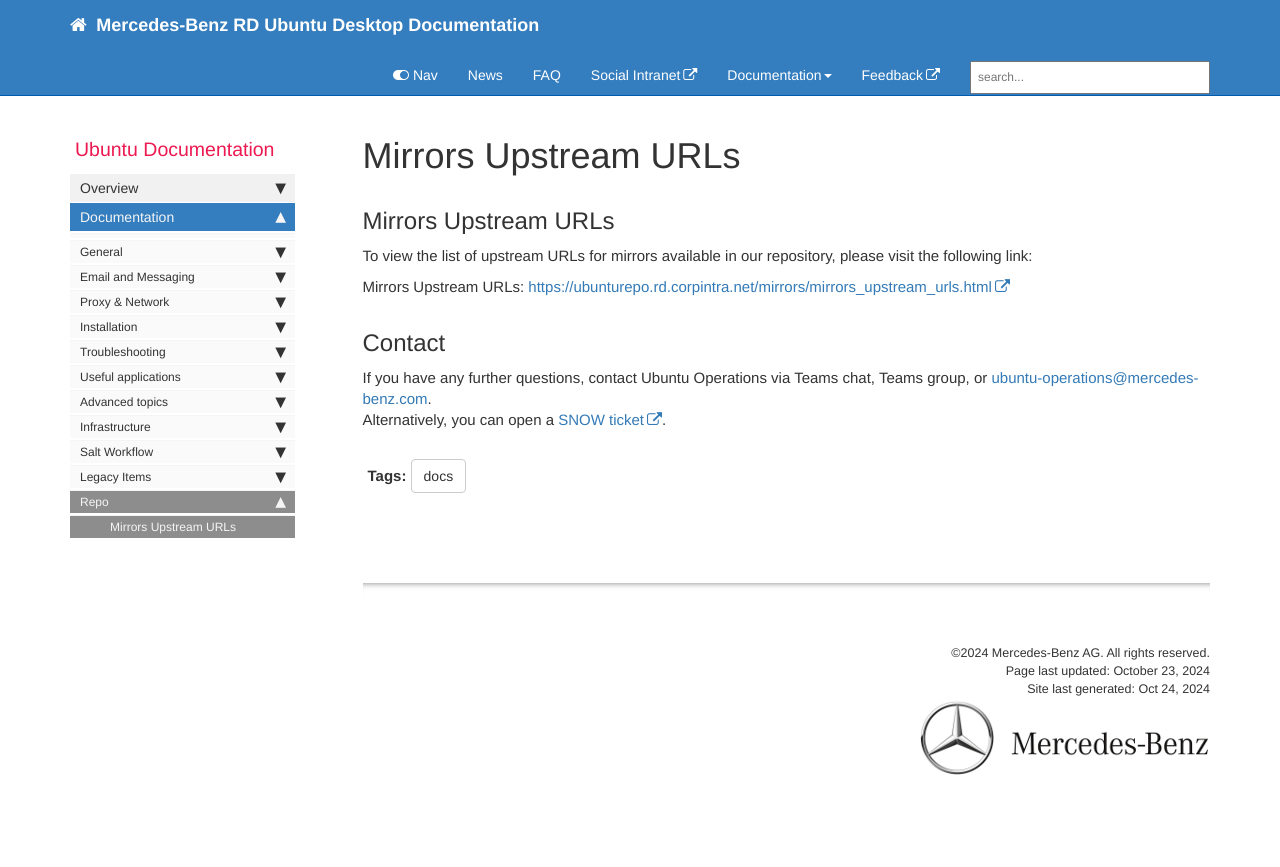
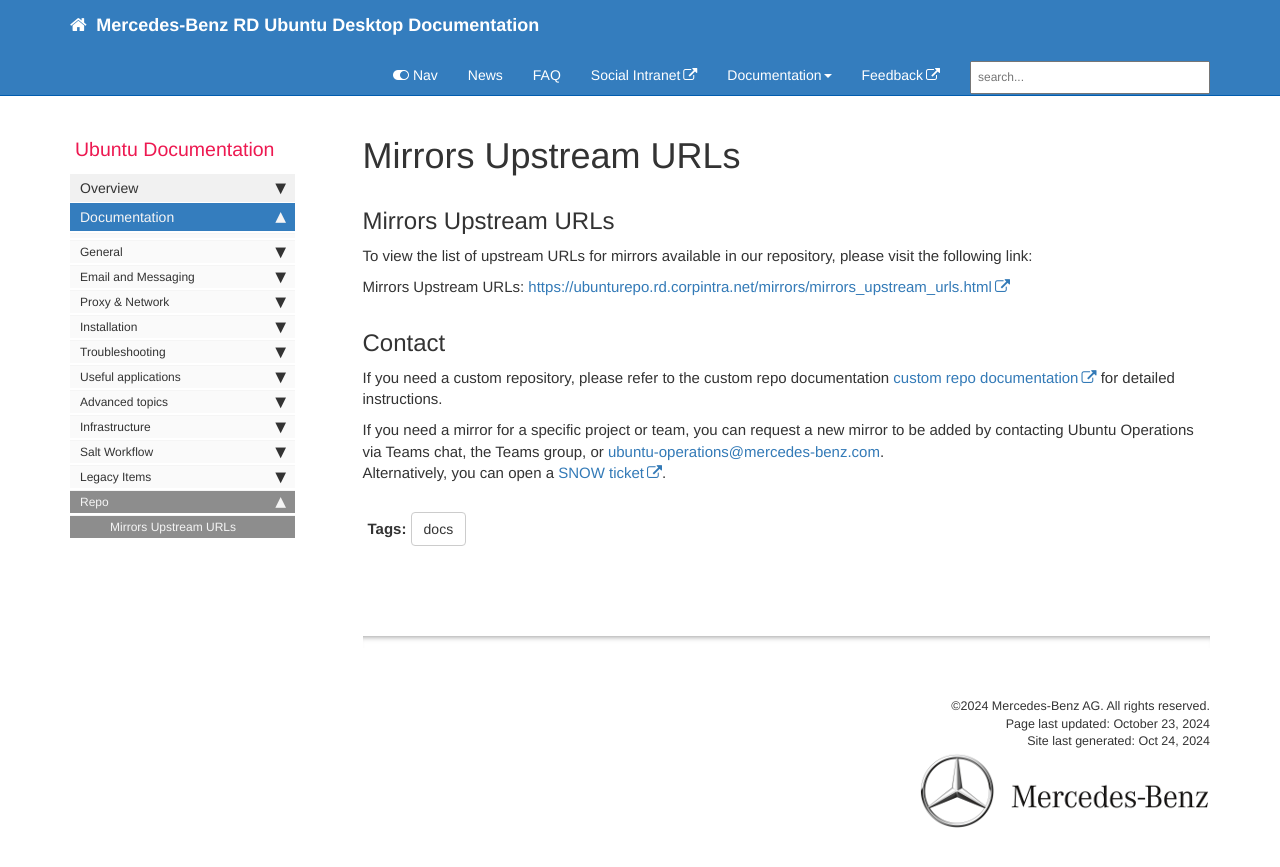
Before and after one commit to RajputPawan/Prometheus, a Jekyll site: the page built from pages/docs/mirrors_upstream_urls.md, in a window 1280 px wide. Shown: the top 867 px of the page. Built offline with Jekyll 4.4.1, drawn with Linux system fonts in a browser that asks for light colours; comment, search, counter and statistics services are not loaded.

Commit message:
modified the required changes for upstream urls file

```diff
--- a/pages/docs/mirrors_upstream_urls.md
+++ b/pages/docs/mirrors_upstream_urls.md
@@ -18,5 +18,8 @@
 
 ## Contact
 
-If you have any further questions, contact Ubuntu Operations via Teams chat, Teams group, or [ubuntu-operations@mercedes-benz.com](mailto:ubuntu-operations@mercedes-benz.com).
+If you need a custom repository, please refer to the custom repo documentation [custom repo documentation](https://pages.git.i.mercedes-benz.com/ubunturd/ubuntudoc/install_sw_from_custom_apt_sources.html) for detailed instructions.
+
+
+If you need a mirror for a specific project or team, you can request a new mirror to be added by contacting Ubuntu Operations via Teams chat, the Teams group, or [ubuntu-operations@mercedes-benz.com](mailto:ubuntu-operations@mercedes-benz.com).
 Alternatively, you can open a [SNOW ticket](https://pages.git.i.mercedes-benz.com/ubunturd/ubuntudoc/incident.html).
```
